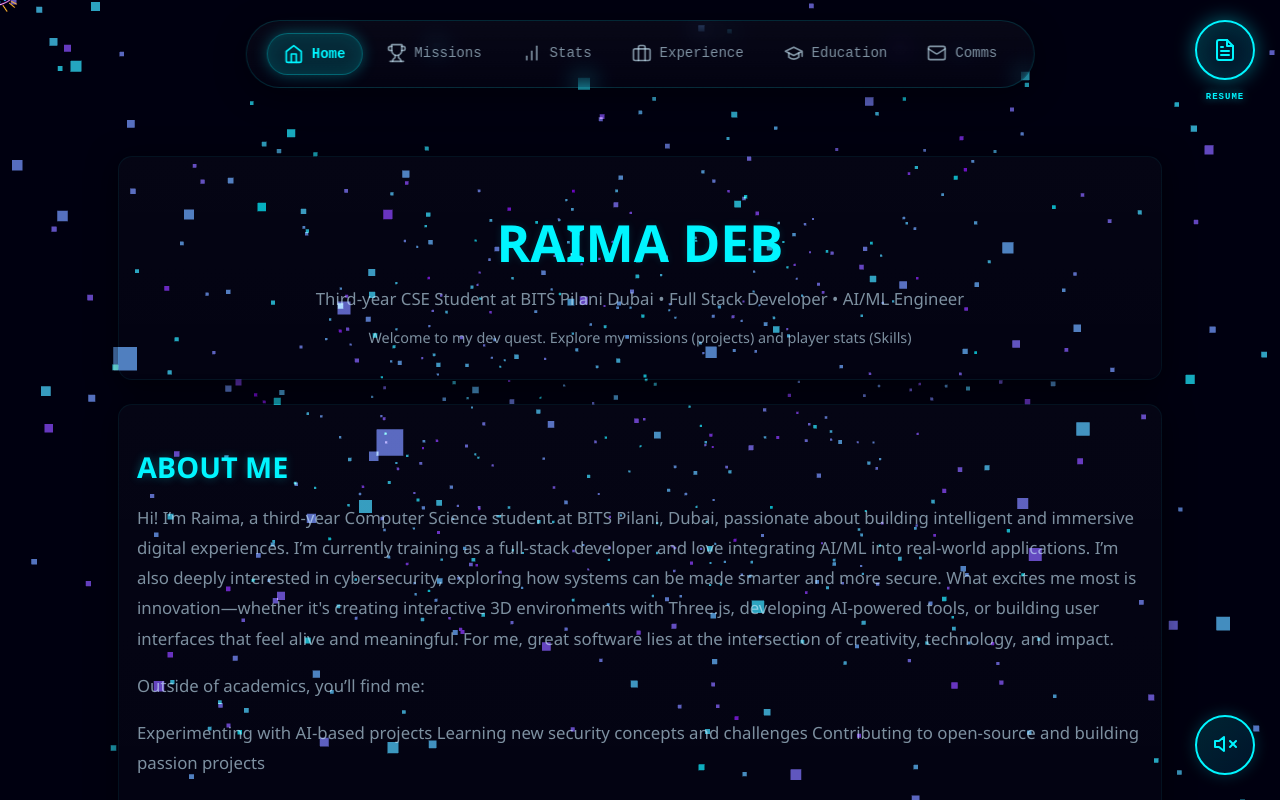
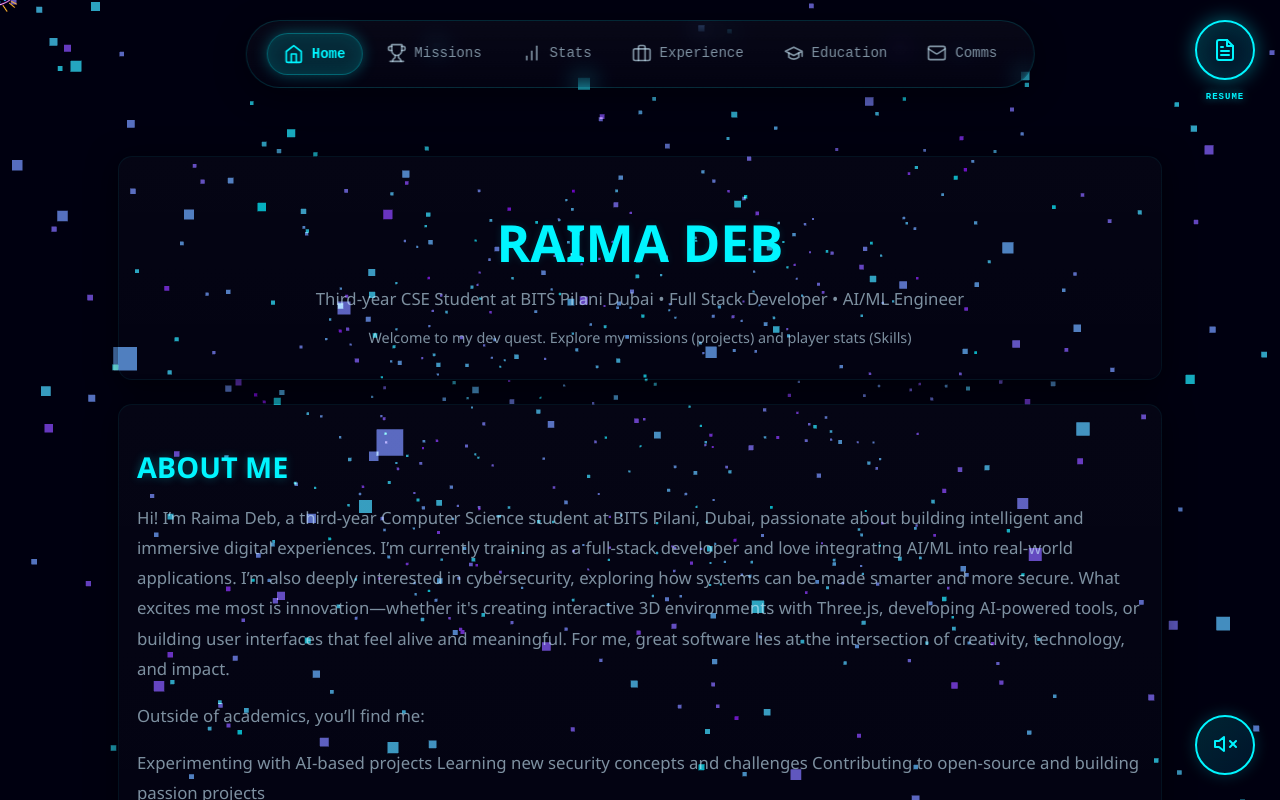
Before and after one commit to RayVader987/My-Portfolio-Project, a React (Vite) app: page / in a window 1280 px wide. Shown: the top 800 px of the page. Built offline with nearby package versions, Linux system fonts and the light colour scheme; no server answers.

Commit message:
Update introduction text in Home component

```diff
--- a/src/components/Home.jsx
+++ b/src/components/Home.jsx
@@ -60,7 +60,7 @@ export default function Home() {
           fontSize: "1.05rem",
           textAlign: "left"
         }}>
-          Hi! I’m Raima, a third-year Computer Science student at BITS Pilani, Dubai, passionate about building intelligent and immersive digital experiences.
+          Hi! I’m Raima Deb, a third-year Computer Science student at BITS Pilani, Dubai, passionate about building intelligent and immersive digital experiences.
 I’m currently training as a full-stack developer and love integrating AI/ML into real-world applications. I’m also deeply interested in cybersecurity, exploring how systems can be made smarter and more secure.
 What excites me most is innovation—whether it's creating interactive 3D environments with Three.js, developing AI-powered tools, or building user interfaces that feel alive and meaningful. For me, great software lies at the intersection of creativity, technology, and impact. </p>
 <p style={{
```
